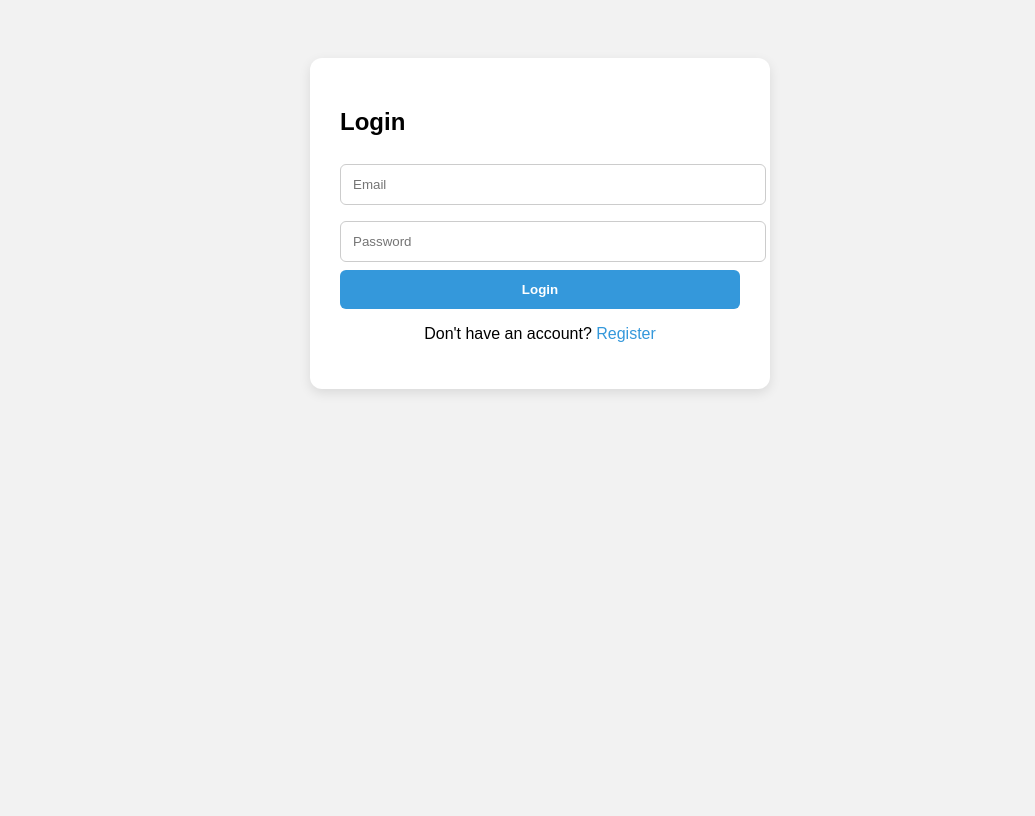
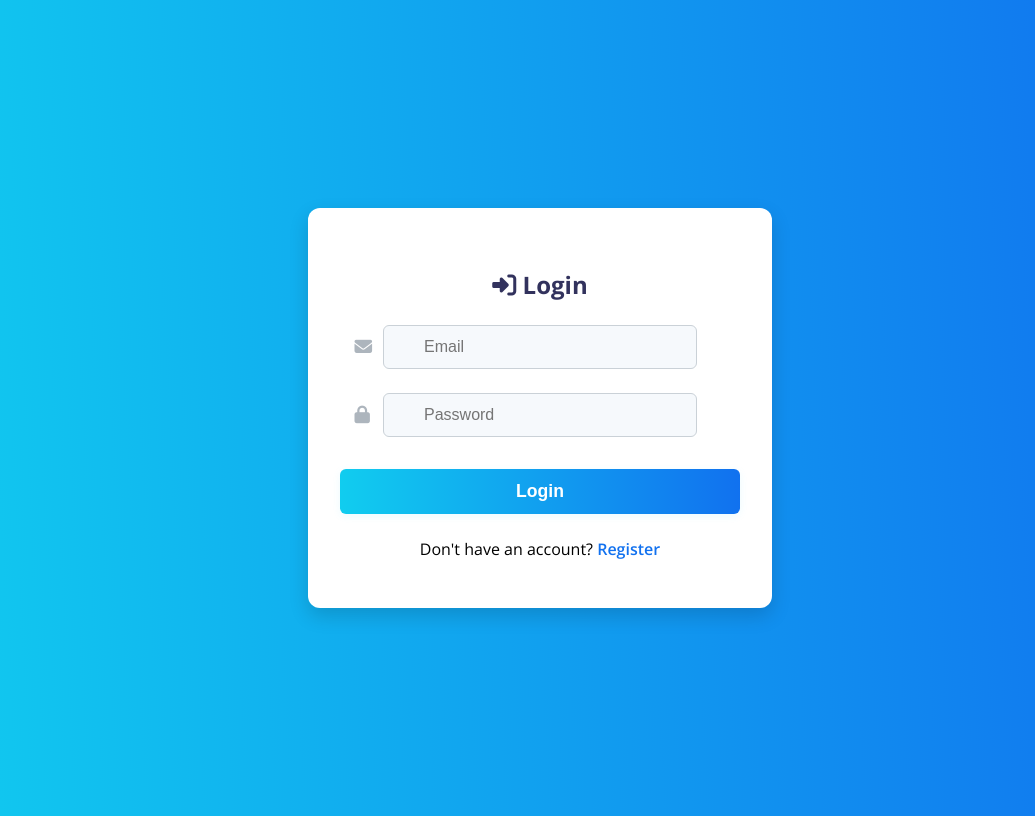
Before and after one commit to cvsper/resume_build_v1, a website: page templates/login.html in a window 1280 px wide. Shown: the whole page, without its empty margins (100-1135 px from the left). Drawn offline with nearby package versions, Linux system fonts and the light colour scheme.

Commit message:
Initial commit

```diff
--- a/templates/login.html
+++ b/templates/login.html
@@ -1,53 +1,115 @@
 <!DOCTYPE html>
-<html>
+<html lang="en">
 <head>
     <title>Login</title>
+    <meta charset="UTF-8">
+    <meta name="viewport" content="width=device-width, initial-scale=1.0">
+    <link rel="stylesheet" href="https://fonts.googleapis.com/css?family=Open+Sans:300,400,600,700">
+    <link rel="stylesheet" href="https://cdnjs.cloudflare.com/ajax/libs/font-awesome/6.4.0/css/all.min.css">
     <style>
-        body { font-family: Arial, sans-serif; background: #f2f2f2; padding: 50px; }
-        .container {
+        body {
+            min-height: 100vh;
+            background: linear-gradient(87deg, #11cdef 0, #1171ef 100%) no-repeat;
+            font-family: 'Open Sans', Arial, sans-serif;
+            display: flex;
+            align-items: center;
+            justify-content: center;
+        }
+        .card {
+            background: #fff;
+            border-radius: 0.75rem;
+            box-shadow: 0 0.5rem 1.2rem rgba(0,0,0,0.15);
+            padding: 2.5rem 2rem 2rem 2rem;
             max-width: 400px;
-            margin: auto;
-            background: white;
-            padding: 30px;
-            border-radius: 12px;
-            box-shadow: 0 4px 12px rgba(0,0,0,0.1);
+            width: 100%;
+            margin: 2rem 0;
         }
-        input[type="email"], input[type="password"] {
-            width: 100%;
-            padding: 12px;
-            margin: 8px 0;
-            border-radius: 6px;
-            border: 1px solid #ccc;
+        .card-header {
+            text-align: center;
+            margin-bottom: 1.5rem;
+        }
+        .card-header h2 {
+            font-weight: 700;
+            color: #32325d;
+            margin-bottom: 0.5rem;
+        }
+        .input-group {
+            position: relative;
+            margin-bottom: 1.5rem;
+        }
+        .input-group input {
+            width: 85%;
+            max-width: 260px;
+            margin: 0 auto;
+            display: block;
+            padding: 0.75rem 0.75rem 0.75rem 2.5rem;
+            border-radius: 0.375rem;
+            border: 1px solid #cad1d7;
+            background: #f6f9fc;
+            font-size: 1rem;
+            color: #8898aa;
+            transition: border 0.2s;
+        }
+        .input-group input:focus {
+            border: 1.5px solid #11cdef;
+            outline: none;
+            background: #fff;
+        }
+        .input-group .fa {
+            position: absolute;
+            left: 0.9rem;
+            top: 50%;
+            transform: translateY(-50%);
+            color: #adb5bd;
+            font-size: 1.1em;
         }
         button {
             width: 100%;
-            padding: 12px;
-            background: #3498db;
+            padding: 0.75rem;
+            background: linear-gradient(87deg, #11cdef 0, #1171ef 100%);
             color: white;
             border: none;
-            border-radius: 6px;
-            cursor: pointer;
-            font-weight: bold;
+            border-radius: 0.375rem;
+            font-weight: 700;
+            font-size: 1.1rem;
+            margin-top: 0.5rem;
+            box-shadow: 0 2px 8px rgba(17,205,239,0.08);
+            transition: background 0.2s, transform 0.1s;
         }
         button:hover {
-            background: #2980b9;
+            background: linear-gradient(87deg, #1171ef 0, #11cdef 100%);
+            transform: translateY(-2px) scale(1.01);
         }
         .link {
             text-align: center;
-            margin-top: 10px;
+            margin-top: 1.5rem;
         }
         .link a {
-            color: #3498db;
+            color: #1171ef;
             text-decoration: none;
+            font-weight: 600;
+            transition: color 0.2s;
+        }
+        .link a:hover {
+            color: #0b5ed7;
+            text-decoration: underline;
         }
     </style>
 </head>
 <body>
-    <div class="container">
-        <h2>Login</h2>
+    <div class="card">
+        <div class="card-header">
+            <h2><i class="fa fa-sign-in-alt"></i> Login</h2>
+        </div>
         <form method="POST">
-            <input type="email" name="email" placeholder="Email" required />
-            <input type="password" name="password" placeholder="Password" required />
+            <div class="input-group">
+                <i class="fa fa-envelope"></i>
+                <input type="email" name="email" placeholder="Email" required autocomplete="email" />
+            </div>
+            <div class="input-group">
+                <i class="fa fa-lock"></i>
+                <input type="password" name="password" placeholder="Password" required autocomplete="current-password" />
+            </div>
             <button type="submit">Login</button>
         </form>
         <div class="link">
```
Also changed, not shown: templates/register.html (+88 -26 lines), 2 other files.
